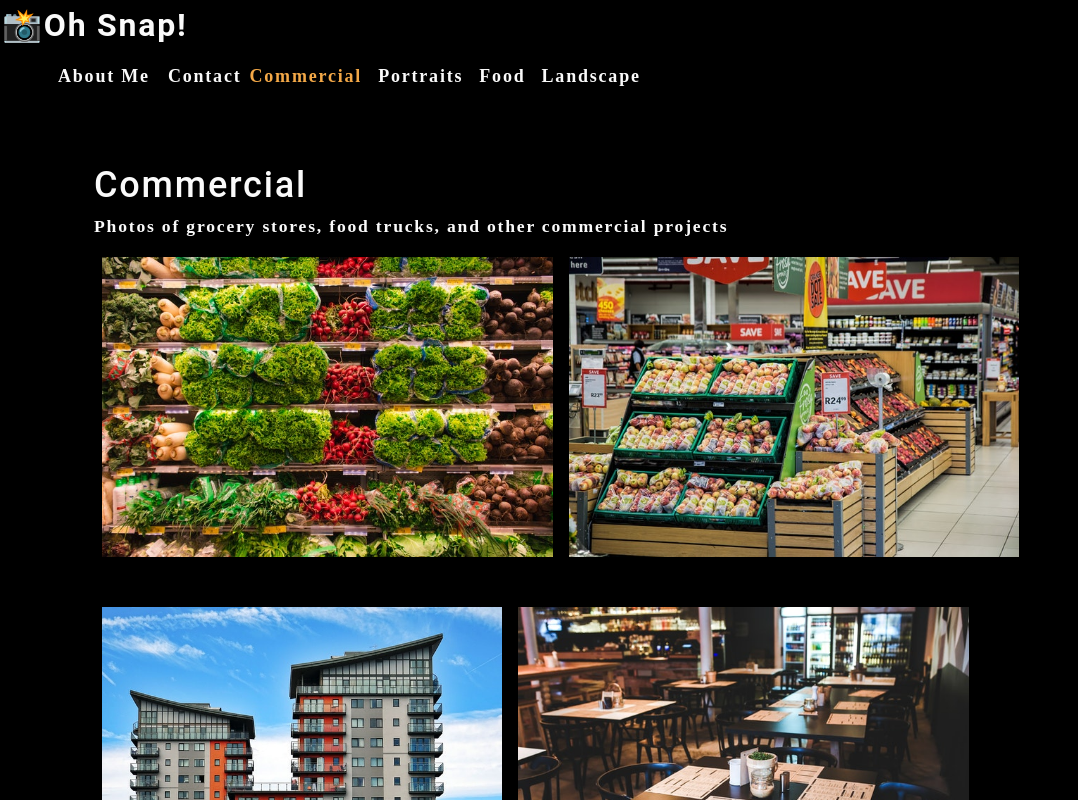
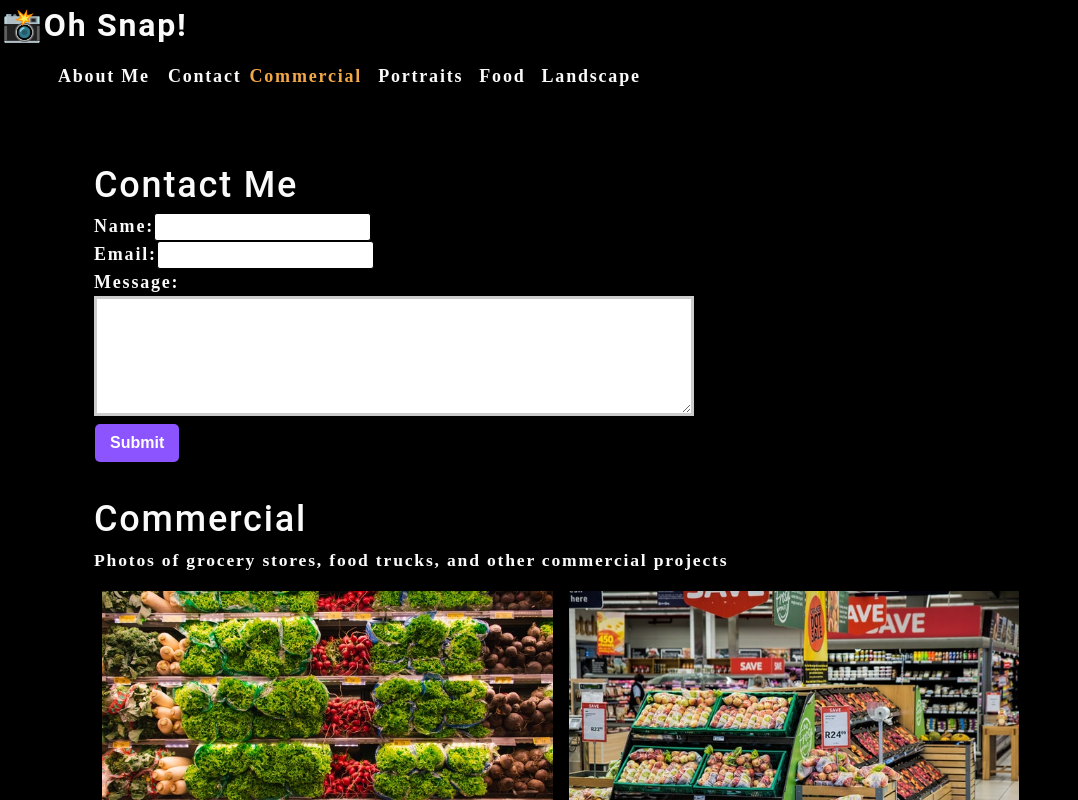
Before and after one commit to lexslo/photo-port, a React (Create React App) app: page / in a window 1280 px wide. Shown: the top 800 px of the page, without its empty margins (0-1078 px from the left). Built offline with nearby package versions, Linux system fonts and the light colour scheme.

Commit message:
add onState, handleChange and handleSubmit to form

```diff
--- a/src/App.js
+++ b/src/App.js
@@ -3,6 +3,7 @@
 import About from './components/About';
 import Nav from './components/Nav';
 import Gallery from './components/Gallery';
+import ContactForm from './components/Contact';
 
 function App() {
   const [categories] = useState([
@@ -28,6 +29,7 @@
       currentCategory={currentCategory}>
       </Nav>
       <main>
+        <ContactForm></ContactForm>
         <Gallery
         currentCategory={currentCategory}>
         </Gallery>
--- a/src/components/Contact/index.js
+++ b/src/components/Contact/index.js
@@ -1,21 +1,39 @@
 import React, { useState } from 'react';
 
 function ContactForm() {
+
+    const [ formState, setFormState ] = useState({
+        name: '',
+        email: '',
+        message: ''
+    });
+
+    const { name, email, message } = formState;
+
+    function handleChange(e) {
+        setFormState({ ...formState, [e.target.name]: e.target.value });
+    }
+
+    function handleSubmit(e) {
+        e.preventDefault();
+        console.log(formState);
+    }
+
      return (
          <section>
              <h1>Contact Me</h1>
-            <form id='contact-form'>
+            <form id='contact-form' onSubmit={handleSubmit}>
                 <div>
                     <label htmlFor='name'>Name:</label>
-                    <input type='text' name='name' />
+                    <input type='text' name='name' defaultValue={name} onChange={handleChange}/>
                 </div>
                 <div>
                     <label htmlFor='email'>Email:</label>
-                    <input type='email' name='email' />
+                    <input type='email' name='email' defaultValue={email} onChange={handleChange}/>
                 </div>
                 <div>
                     <label htmlFor='message'>Message:</label>
-                    <textarea name='message' rows='5' />
+                    <textarea name='message' rows='5' defaultValue={message} onChange={handleChange}/>
                 </div>
                 <button type='submit'>Submit</button>
             </form>
```
